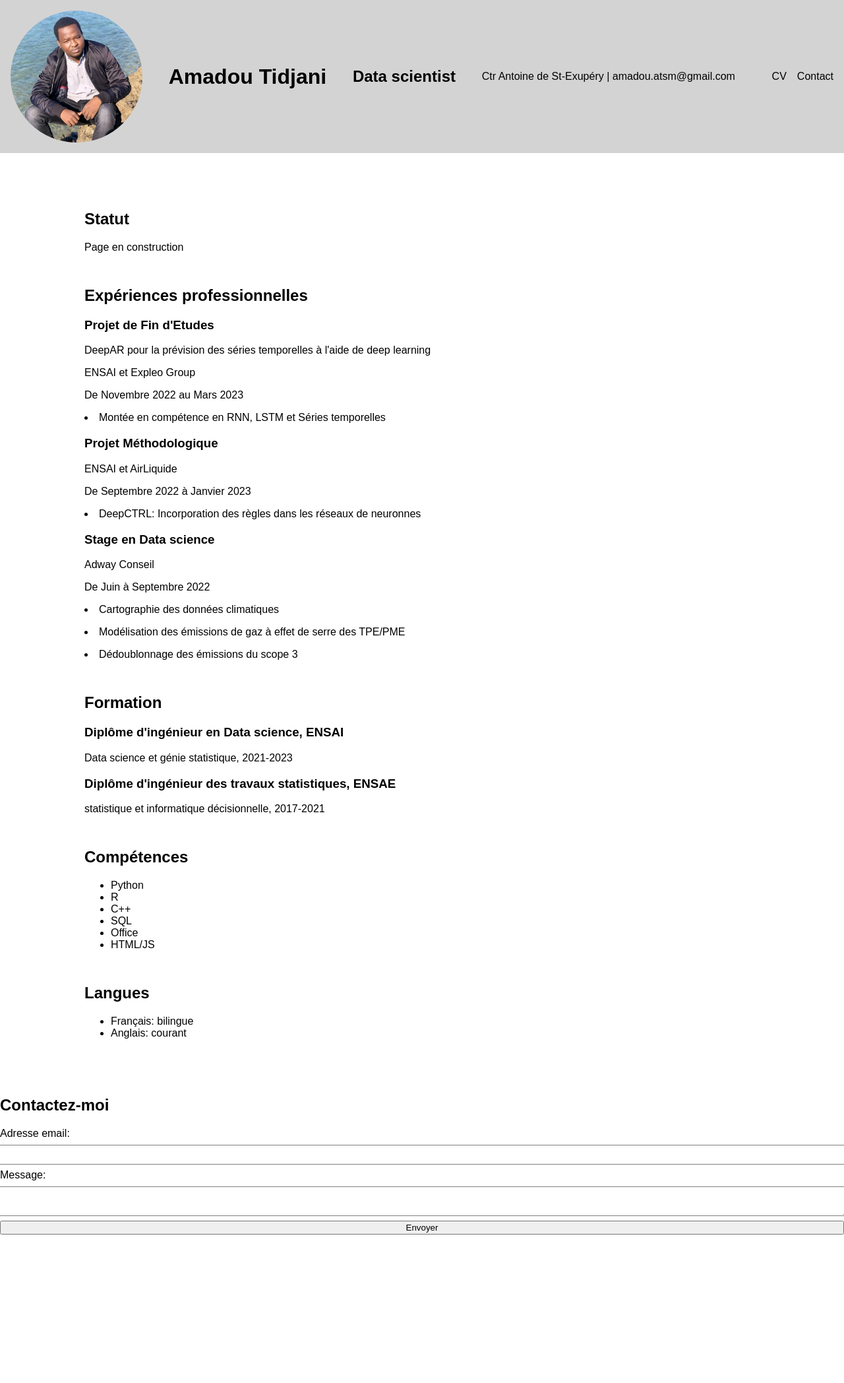
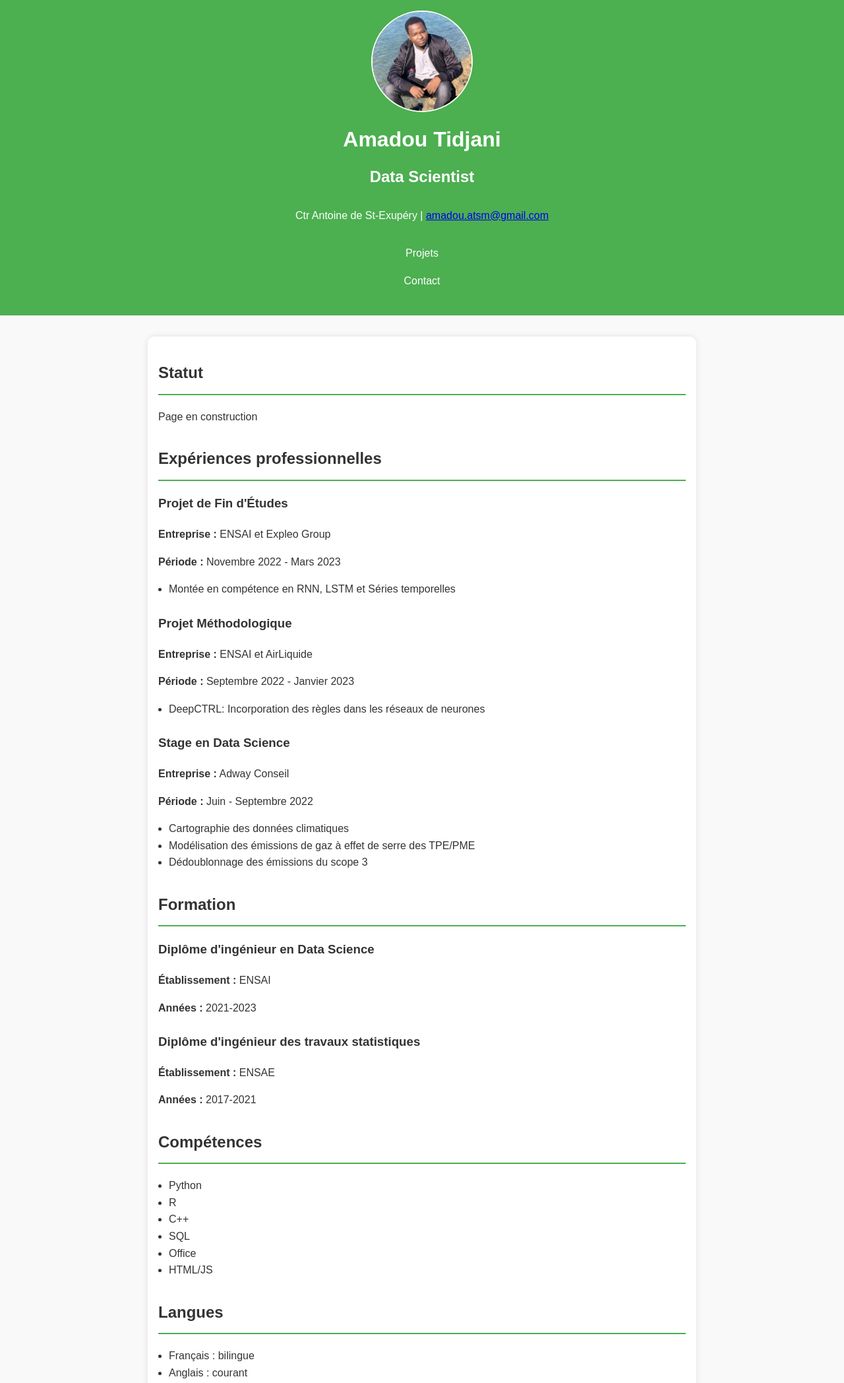
Before and after one commit to AmadouTidjani/amadoutidjani.github.io, a plain HTML site: page index.html in a window 1280 px wide. Shown: the top 2096 px of the page at 66% size. Before the commit the page ends 1928 px from the top, so only its background shows below. Drawn offline with Linux system fonts and the light colour scheme.

Commit message:
new page

```diff
--- a/index.html
+++ b/index.html
@@ -1,19 +1,24 @@
 <!DOCTYPE html>
-<html>
+<html lang="fr">
   <head>
     <meta charset="UTF-8">
-    <title>Mon CV</title>
-    <link rel="stylesheet" type="text/css" href="style.css">
+    <meta name="viewport" content="width=device-width, initial-scale=1.0">
+    <title>Profil et Portfolio - Amadou Tidjani</title>
+    <link rel="stylesheet" href="style.css">
   </head>
   <body>
     <header>
-      <img src="photo_github.jpg" alt="Photo de profil">
-      <h1> Amadou Tidjani </h1>
-      <h2>Data scientist </h2>
-      <p>Ctr Antoine de St-Exupéry  | amadou.atsm@gmail.com </p>
+      <div class="profile-container">
+        <img src="photo_github.jpg" alt="Photo de profil" class="profile-img">
+        <div class="profile-info">
+          <h1>Amadou Tidjani</h1>
+          <h2>Data Scientist</h2>
+          <p>Ctr Antoine de St-Exupéry | <a href="mailto:amadou.atsm@gmail.com">amadou.atsm@gmail.com</a></p>
+        </div>
+      </div>
       <nav>
         <ul>
-            <li><a href="projects">CV </a></li>
+          <li><a href="#projects">Projets</a></li>
           <li><a href="#contact">Contact</a></li>
         </ul>
       </nav>
@@ -23,32 +28,49 @@
         <h2>Statut</h2>
         <p>Page en construction</p>
       </section>
-      <section id="expérience">
+      <section id="experience">
         <h2>Expériences professionnelles</h2>
-        <h3> Projet de Fin d'Etudes  </h3>
-        <p>DeepAR pour la prévision des séries temporelles à l'aide de deep learning </p>
-        <p>ENSAI et Expleo Group</p>
-        <p>De Novembre 2022 au Mars 2023 </p>
-        <p> <li/> Montée en compétence en RNN, LSTM et Séries temporelles </p>
-        <h3> Projet Méthodologique  </h3>
-        <p>ENSAI et AirLiquide </p>
-        <p>De Septembre 2022 à Janvier 2023 </p>
-        <p> <li/> DeepCTRL: Incorporation des règles dans les réseaux de neuronnes </p>
-        <h3> Stage en Data  science </h3>
-        <p>Adway Conseil </p>
-        <p> De Juin à Septembre 2022</p>
-        <p> <li/> Cartographie des données climatiques </p>
-        <p> <li/> Modélisation des émissions de gaz à effet de serre des TPE/PME</p>
-        <p> <li/> Dédoublonnage des émissions du scope 3 </p>
+        <div class="experience-item">
+          <h3>Projet de Fin d'Études</h3>
+          <p><strong>Entreprise :</strong> ENSAI et Expleo Group</p>
+          <p><strong>Période :</strong> Novembre 2022 - Mars 2023</p>
+          <ul>
+            <li>Montée en compétence en RNN, LSTM et Séries temporelles</li>
+          </ul>
+        </div>
+        <div class="experience-item">
+          <h3>Projet Méthodologique</h3>
+          <p><strong>Entreprise :</strong> ENSAI et AirLiquide</p>
+          <p><strong>Période :</strong> Septembre 2022 - Janvier 2023</p>
+          <ul>
+            <li>DeepCTRL: Incorporation des règles dans les réseaux de neurones</li>
+          </ul>
+        </div>
+        <div class="experience-item">
+          <h3>Stage en Data Science</h3>
+          <p><strong>Entreprise :</strong> Adway Conseil</p>
+          <p><strong>Période :</strong> Juin - Septembre 2022</p>
+          <ul>
+            <li>Cartographie des données climatiques</li>
+            <li>Modélisation des émissions de gaz à effet de serre des TPE/PME</li>
+            <li>Dédoublonnage des émissions du scope 3</li>
+          </ul>
+        </div>
       </section>
-      <section id="formation">
+      <section id="education">
         <h2>Formation</h2>
-        <h3>Diplôme d'ingénieur en Data science, ENSAI</h3>
-        <p>Data science et génie statistique, 2021-2023 </p>
-        <h3>Diplôme d'ingénieur des travaux statistiques, ENSAE</h3>
-        <p>statistique et informatique décisionnelle, 2017-2021 </p>
+        <div class="education-item">
+          <h3>Diplôme d'ingénieur en Data Science</h3>
+          <p><strong>Établissement :</strong> ENSAI</p>
+          <p><strong>Années :</strong> 2021-2023</p>
+        </div>
+        <div class="education-item">
+          <h3>Diplôme d'ingénieur des travaux statistiques</h3>
+          <p><strong>Établissement :</strong> ENSAE</p>
+          <p><strong>Années :</strong> 2017-2021</p>
+        </div>
       </section>
-      <section id="compétences">
+      <section id="skills">
         <h2>Compétences</h2>
         <ul>
           <li>Python</li>
@@ -59,24 +81,22 @@
           <li>HTML/JS</li>
         </ul>
       </section>
-      <section id="langues">
+      <section id="languages">
         <h2>Langues</h2>
         <ul>
-          <li>Français: bilingue</li>
-          <li>Anglais: courant</li>
+          <li>Français : bilingue</li>
+          <li>Anglais : courant</li>
         </ul>
       </section>
     </main>
-
-
     <footer>
       <section id="contact">
         <h2>Contactez-moi</h2>
         <form action="submit-form.php" method="post">
-            <label for="email">Adresse email:</label>
-            <input type="email" id="email" name="email">
-            <label for="message">Message:</label>
-            <textarea id="message" name="message"></textarea>
+          <label for="email">Adresse email :</label>
+          <input type="email" id="email" name="email" required>
+          <label for="message">Message :</label>
+          <textarea id="message" name="message" required></textarea>
           <input type="submit" value="Envoyer">
         </form>
       </section>
--- a/style.css
+++ b/style.css
@@ -1,80 +1,125 @@
 body {
-    font-family: Arial, sans-serif;
+  font-family: 'Arial', sans-serif;
   margin: 0;
   padding: 0;
+  line-height: 1.6;
+  color: #333;
+  background-color: #f9f9f9;
 }
 
 header {
-    background-color: lightgray;
-    display: flex;
-    justify-content: space-between;
-    align-items: center;
-    padding: 1em;
+  background-color: #4CAF50;
+  color: white;
+  padding: 1em 0;
+  text-align: center;
 }
 
-  nav ul {
-    list-style: none;
-    display: flex;
-    margin: 0;
-    padding: 0;
-  }
-
-  nav a {
-    margin-left: 1em;
-    text-decoration: none;
-    color: black;
-  }
-
-  main {
-    padding: 1em;
-  }
-
-  section {
-    margin-bottom: 1em;
-  }
-
-  form {
+.profile-container {
   display: flex;
   flex-direction: column;
   align-items: center;
 }
 
+.profile-img {
+  width: 150px;
+  height: 150px;
+  border-radius: 50%;
+  border: 2px solid #fff;
+  margin-bottom: 1em;
+}
+
+.profile-info h1 {
+  margin: 0;
+  font-size: 2em;
+}
+
+.profile-info h2 {
+  margin: 0.5em 0;
+}
+
+.profile-info p {
+  margin: 0.5em 0;
+}
+
+nav ul {
+  list-style: none;
+  padding: 0;
+}
+
+nav a {
+  color: white;
+  text-decoration: none;
+  padding: 0.5em 1em;
+  display: inline-block;
+}
+
+nav a:hover {
+  background-color: #333;
+  color: white;
+}
+
+main {
+  max-width: 800px;
+  margin: 2em auto;
+  padding: 1em;
+  background: white;
+  border-radius: 10px;
+  box-shadow: 0 0 10px rgba(0,0,0,0.1);
+}
+
+section {
+  margin-bottom: 2em;
+}
+
+h2 {
+  border-bottom: 2px solid #4CAF50;
+  padding-bottom: 0.5em;
+}
+
+ul {
+  padding-left: 1em;
+}
+
+.experience-item, .education-item {
+  margin-bottom: 1.5em;
+}
+
+footer {
+  background: #333;
+  color: white;
+  text-align: center;
+  padding: 1em 0;
+  margin-top: 2em;
+}
+
+form {
+  max-width: 600px;
+  margin: 0 auto;
+  padding: 1em;
+  background: #f9f9f9;
+  border-radius: 10px;
+  box-shadow: 0 0 10px rgba(0,0,0,0.1);
+}
+
 label, input, textarea {
-    margin-bottom: 0.5em;
   width: 100%;
+  margin-bottom: 1em;
 }
 
 input[type="email"], textarea {
   padding: 0.5em;
   border-radius: 5px;
-    border: 1px solid gray;
+  border: 1px solid #ccc;
 }
 
-  body {
-    font-family: Arial, sans-serif;
+input[type="submit"] {
+  background: #4CAF50;
+  color: white;
+  border: none;
+  padding: 0.5em 1em;
+  cursor: pointer;
 }
 
-  header {
-    text-align: center;
-    margin-bottom: 50px;
+input[type="submit"]:hover {
+  background: #45a049;
 }
-
-  header img {
-    width: 200px;
-    height: 200px;
-    border-radius: 50%;
-  }
-
-  header h1, header h2, header p {
-    margin: 0;
-    padding: 0;
-  }
-
-  main {
-    width: 80%;
-    margin: 0 auto;
-  }
-
-  section {
-    margin-bottom: 50px;
-  }
```
Also changed, not shown: index2.html (added, +167 -0 lines). Lines whose indentation alone changed are shown as unchanged.
